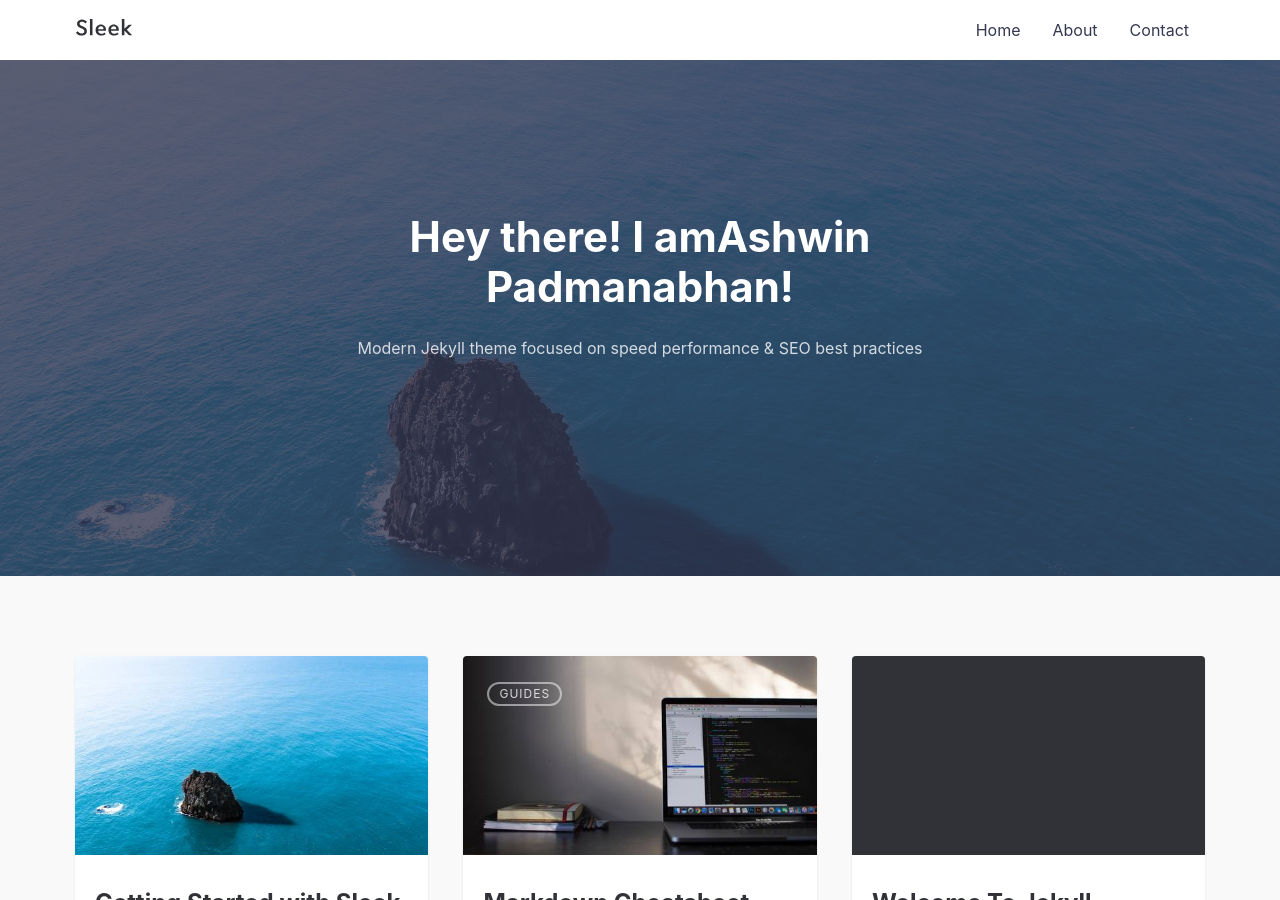
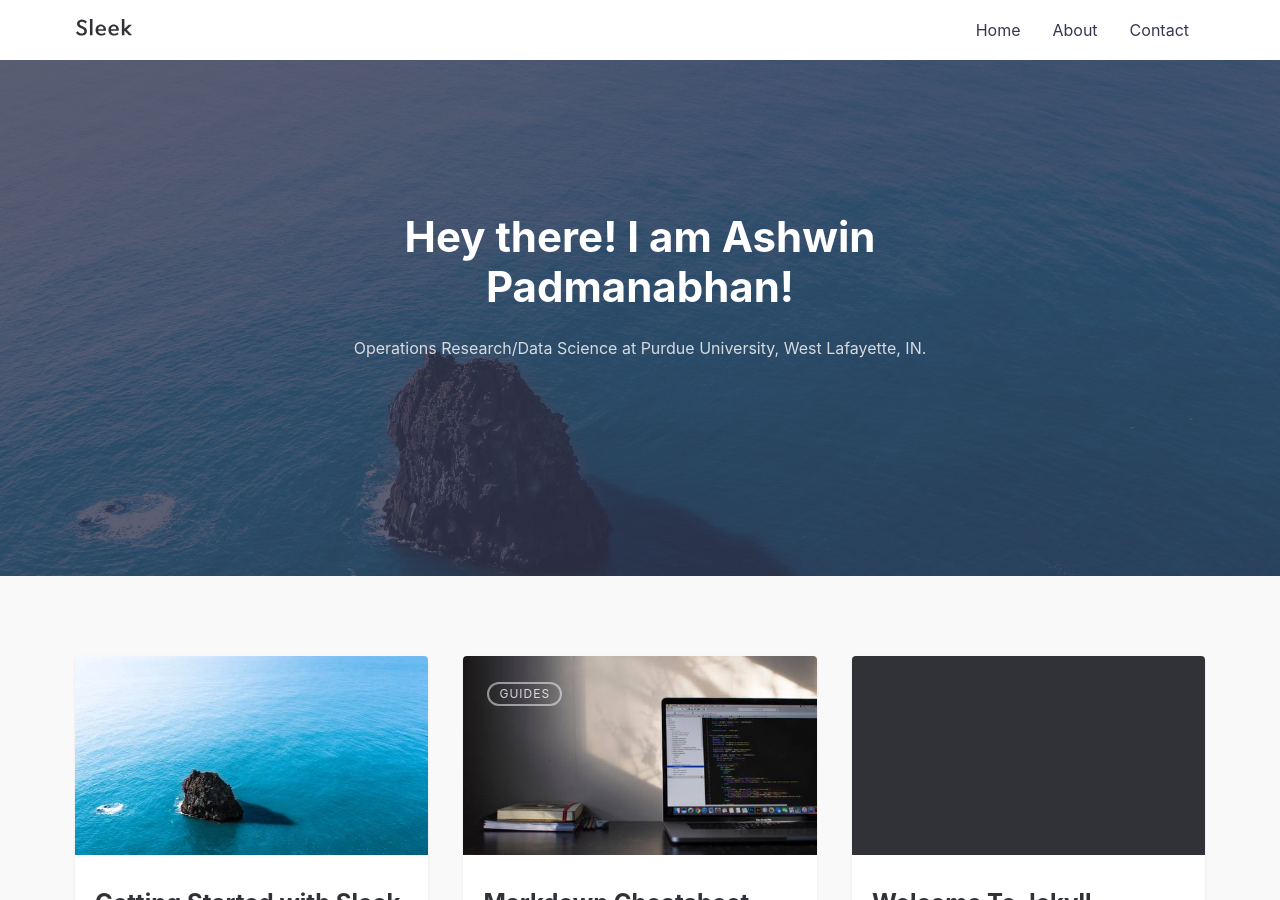
Before and after one commit to PadmanabhanAshwin/PadmanabhanAshwin.github.io, a Jekyll site: the page built from index.md, in a window 1280 px wide and 900 px high. Built offline with Jekyll 4.4.1, drawn with Linux system fonts in a browser that asks for light colours; some of the changed text lies outside the part shown.

Commit message:
links working, small edit

```diff
--- a/_config.yml
+++ b/_config.yml
@@ -1,5 +1,5 @@
 # SITE CONFIGURATION
-title: Hey there! I amAshwin Padmanabhan! # your site title
+title: Hey there! I am Ashwin Padmanabhan! # your site title
 author: GitHub User # You :P
 description: > # Meta description of Homepage
   Write an awesome description for your new site here. You can edit this
@@ -26,7 +26,7 @@ navigation: # Navigation links
   - {name: 'Contact', link: '/contact'}
 
 tagline: >
-  Modern Jekyll theme focused on speed performance &amp; SEO best practices
+  Operations Research/Data Science at Purdue University, West Lafayette, IN.
 
 hero_img: posts/sleek_lg.jpg # Main background image: use the path from /assets/img/ => This will output /assets/img/posts/sleek_lg.jpg
 
```
